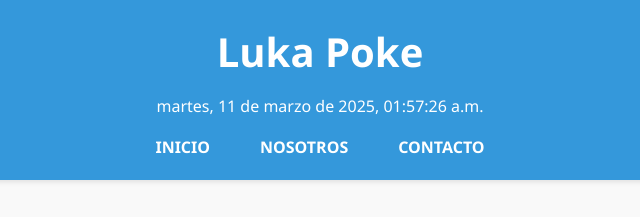
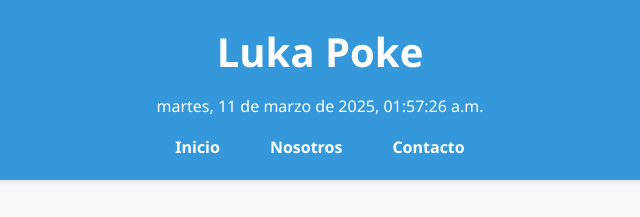
Before and after one commit to giank102001/Proyecto-Intersemestral-Programacion-Internet, a plain HTML site: page contacto.html in a window 1280 px wide. Shown: the top 217 px of the page, 320-960 px from the left. Drawn offline with nearby package versions, Linux system fonts and the light colour scheme.

Commit message:
ponerlas en minisculas

```diff
--- a/contacto.html
+++ b/contacto.html
@@ -18,9 +18,9 @@
             <p id="fecha-hora">Cargando fecha y hora...</p>
             <nav>
                 <ul>
-                    <li><a href="index.html">INICIO</a></li>
-                    <li><a href="nosotros.html">NOSOTROS</a></li>
-                    <li><a href="contacto.html">CONTACTO</a></li>
+                    <li><a href="index.html">Inicio</a></li>
+                    <li><a href="nosotros.html">Nosotros</a></li>
+                    <li><a href="contacto.html">Contacto</a></li>
                 </ul>
             </nav>
         </div>
```
Also changed, not shown: nosotros.html (+3 -3 lines).
